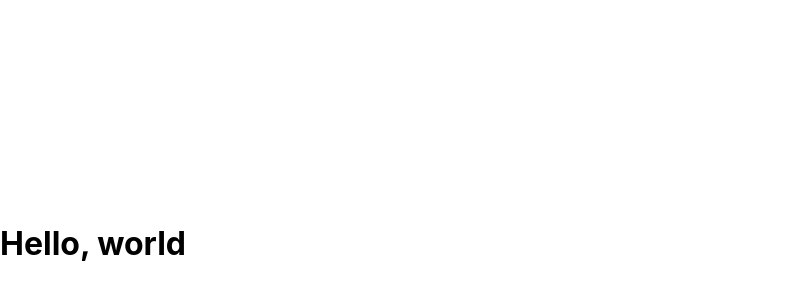
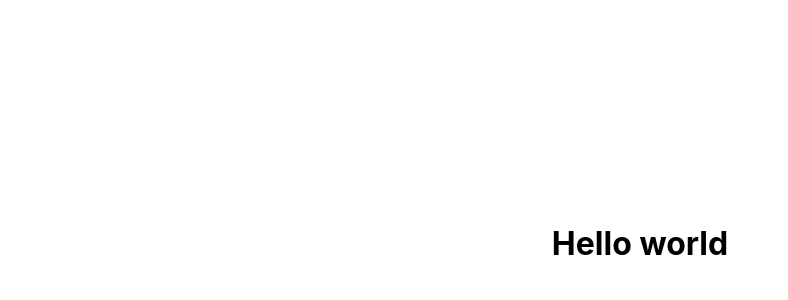
Before and after one commit to s-meenaghan7/react-quizapp-v2, a React (Vite) app: page / in a window 1280 px wide. Shown: the part 156-456 px from the top of the page, without its empty margins (0-788 px from the left). Built offline with nearby package versions, Linux system fonts and the light colour scheme.

Commit message:
Created the Quizform package and tsx file. Cleaned up some other files and established some base CSS in main.css

```diff
--- a/src/App.tsx
+++ /dev/null
@@ -1,12 +0,0 @@
-import './App.css'
-
-function App() {
-
-  return (
-    <div>
-      <h1>Hello, world</h1>
-    </div>
-  )
-}
-
-export default App
--- a/src/index.css
+++ b/src/main.css
@@ -1,10 +1,16 @@
+*,
+*::after,
+*::before {
+  box-sizing: border-box;
+}
+
 :root {
   font-family: Inter, system-ui, Avenir, Helvetica, Arial, sans-serif;
   line-height: 1.5;
   font-weight: 400;
-  box-sizing: border-box;
 
-  color-scheme: light dark;
+  /* color: ; */
+  /* background-color: ; */
 
   font-synthesis: none;
   text-rendering: optimizeLegibility;
@@ -15,8 +21,24 @@
 
 body {
   margin: 0;
+  padding: 0;
   display: flex;
-  place-items: center;
   min-width: 320px;
   min-height: 100vh;
 }
+
+#root,
+body {
+  margin: 0;
+  padding: 0;
+  display: flex;
+  place-items: center;
+  justify-content: center;
+  width: 100vw;
+  height: 100vh;
+}
+
+
+/* @media (prefers-color-scheme: dark) {
+
+} */
--- a/src/main.tsx
+++ b/src/main.tsx
@@ -1,10 +1,10 @@
 import React from 'react'
 import ReactDOM from 'react-dom/client'
-import App from './App.tsx'
-import './index.css'
+import './main.css'
+import QuizForm from './quizform/QuizForm'
 
 ReactDOM.createRoot(document.getElementById('root') as HTMLElement).render(
   <React.StrictMode>
-    <App />
+    <QuizForm />
   </React.StrictMode>,
 )
--- /dev/null
+++ b/src/quizform/QuizForm.tsx
@@ -0,0 +1,11 @@
+// import React from 'react';
+
+const QuizForm = () => {
+  return (
+    <div>
+      <h1>Hello world</h1>
+    </div>
+  );
+}
+
+export default QuizForm;
```
Also changed, not shown: src/App.css (deleted).
